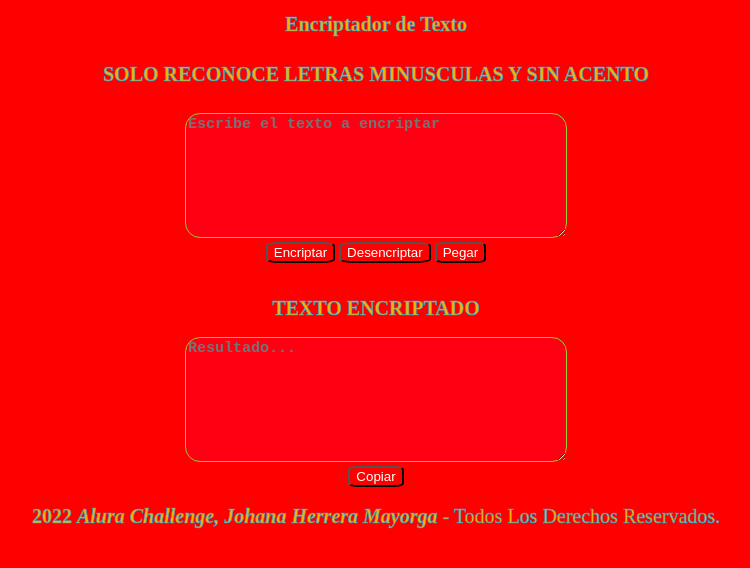
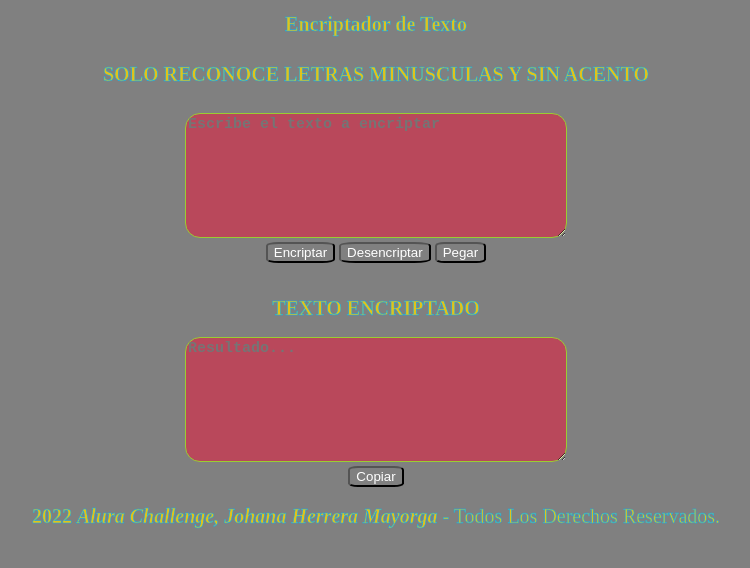
Before and after one commit to johahm/CodeGenerator, a plain HTML site: page index.html in a window 1280 px wide. Shown: the whole page, without its empty margins (264-1014 px from the left). Drawn offline with Linux system fonts and the light colour scheme.

Commit message:
Update estilos.css

```diff
--- a/estilos.css
+++ b/estilos.css
@@ -1,6 +1,6 @@
 body {
 
-    background: red;
+    background-color: grey;
     background-repeat: no-repeat;
     background-position: center center; /*centrar la imagen*/
     background-attachment: fixed; /*imagen fija en una sola posicion*/
```
